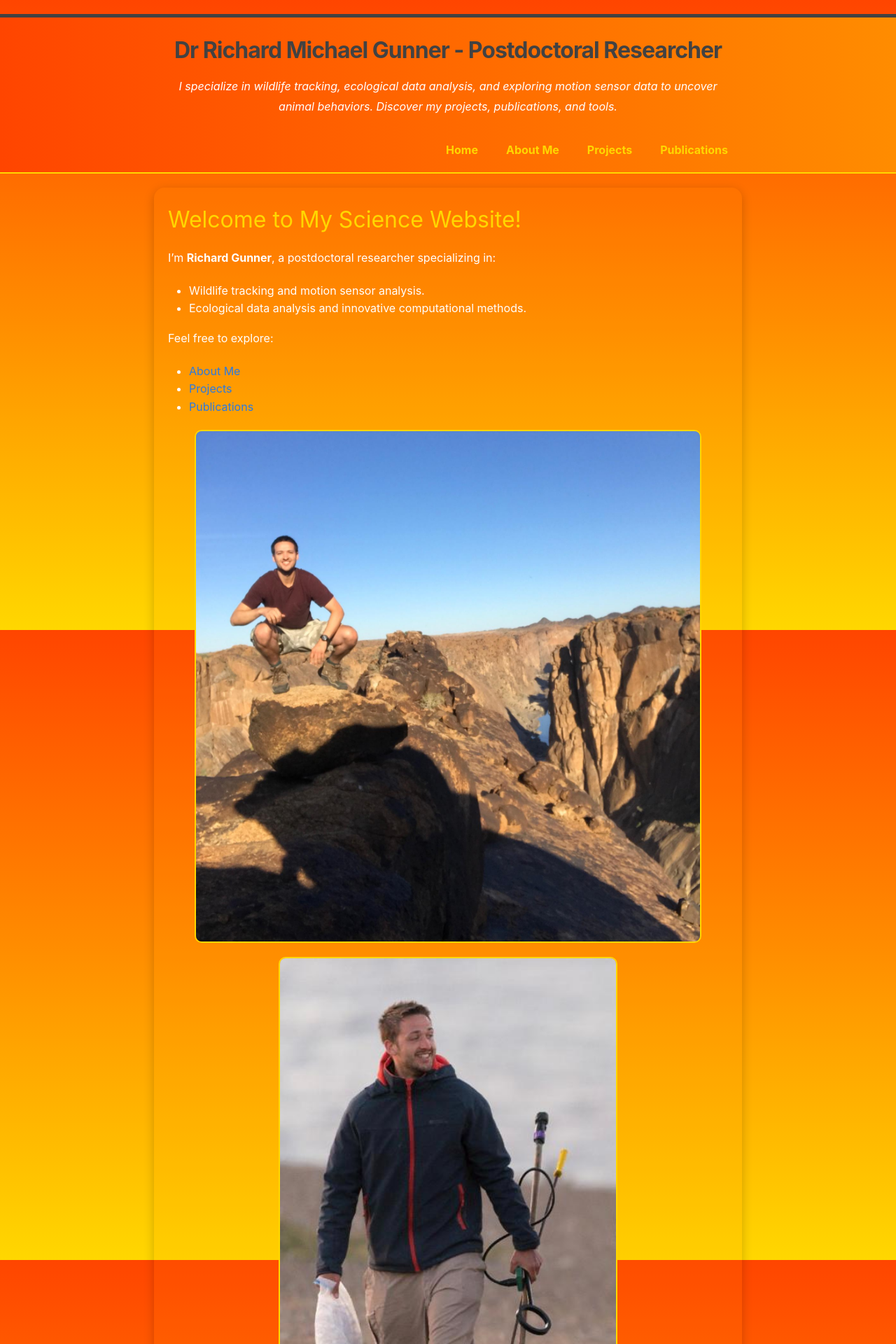
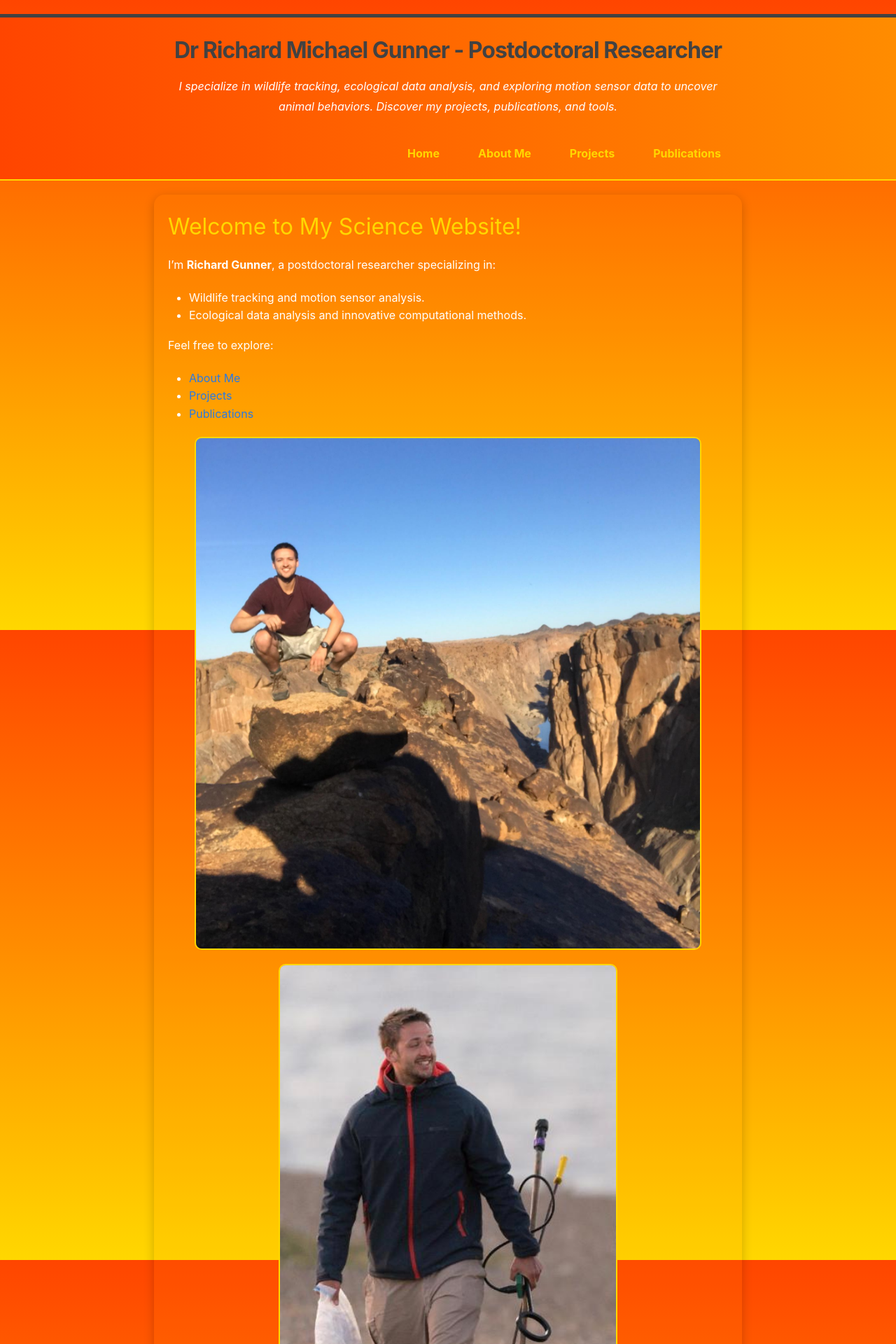
Before and after one commit to Richard6195/my-website, a Jekyll site: the page built from index.md, in a window 1280 px wide. Shown: the top 1920 px of the page at 70% size. Built offline with Jekyll 4.4.1, drawn with Linux system fonts in a browser that asks for light colours.

```diff
--- a/_config.yml
+++ b/_config.yml
@@ -8,8 +8,8 @@ description: >-
   I specialize in wildlife tracking,
   ecological data analysis, and exploring motion sensor data to uncover
   animal behaviors. Discover my projects, publications, and tools.
-baseurl: "/my-website"
-url: "https://richard6195.github.io"
+baseurl: "" # Leave blank if hosted on GitHub Pages at root
+url: "https://richard6195.github.io/my-website"
 github_username: "https://github.com/Richard6195"
 social_links:
   researchgate: "https://www.researchgate.net/profile/Richard-Gunner-2"
--- a/_includes/head.html
+++ b/_includes/head.html
@@ -1,31 +1,21 @@
 <head>
+  <!-- Google tag (gtag.js) -->
+<script async src="https://www.googletagmanager.com/gtag/js?id=G-878CQYNYYF"></script>
+<script>
+  window.dataLayer = window.dataLayer || [];
+  function gtag(){dataLayer.push(arguments);}
+  gtag('js', new Date());
+
+  gtag('config', 'G-878CQYNYYF');
+</script>
   <meta charset="utf-8">
   <meta http-equiv="X-UA-Compatible" content="IE=edge">
   <meta name="viewport" content="width=device-width, initial-scale=1">
-
-  <!-- SEO Meta Tags -->
   <meta name="description" content="Dr. Richard Gunner's official site for wildlife tracking, ecological research, and data analysis.">
-  <meta name="keywords" content="wildlife tracking, ecology, research, publications, animal movement, Richard Gunner, dead-reckoning">
-
-  <!-- Jekyll SEO Tag -->
+  <meta name="keywords" content="wildlife tracking, ecology, research, publications, animal movement, Richard Gunner, dead reckoning">
   {%- seo -%}
-
-  <!-- Link to Stylesheet -->
-  <link rel="stylesheet" href="{{ '/assets/main.css' | absolute_url }}">
-
-  <!-- RSS Feeds -->
+  <link rel="stylesheet" href="{{ "/assets/main.css" | relative_url }}">
   {%- feed_meta -%}
-
-  <!-- Google Analytics -->
-  <script async src="https://www.googletagmanager.com/gtag/js?id=G-878CQYNYYF"></script>
-  <script>
-    window.dataLayer = window.dataLayer || [];
-    function gtag(){dataLayer.push(arguments);}
-    gtag('js', new Date());
-    gtag('config', 'G-878CQYNYYF');
-  </script>
-
-  <!-- Jekyll Environment -->
   {%- if jekyll.environment == 'production' and site.google_analytics -%}
     {%- include google-analytics.html -%}
   {%- endif -%}
--- a/_sass/minima/_custom.scss
+++ b/_sass/minima/_custom.scss
@@ -35,7 +35,8 @@ body {
 .site-nav {
   display: flex;
   justify-content: center;
-  gap: 20px;
+  gap: 15px;
+  flex-wrap: wrap; /* Ensures items wrap to the next line on small screens */
   margin-top: 15px;
 }
 
@@ -43,11 +44,13 @@ body {
   text-decoration: none;
   color: #FFD700; /* Gold links */
   font-weight: bold;
+  padding: 5px 10px; /* Add padding for better clickability */
+  border-radius: 5px; /* Optional: Rounded corners */
 }
 
 .site-nav .page-link:hover {
   text-decoration: underline;
-  color: #ffffff; /* White hover effect */
+  color: $brand-color;
 }
 
 /* Footer Styling */
@@ -115,4 +118,21 @@ img, video {
   .image-row img, .video-row video {
     max-width: 100%;
   }
+
+/* Adjustments for Mobile Devices */
+  .site-header {
+    text-align: center;
+  }
+
+  .site-nav {
+    flex-direction: column; /* Stack links vertically on small screens */
+    gap: 10px;
+  }
+
+  .site-nav .page-link {
+    color: #FFD700; /* Gold links */
+    font-size: 1rem; /* Adjust font size for mobile */
+    padding: 10px 15px; /* Add more spacing for touch devices */
+    box-shadow: 0px 2px 4px rgba(0, 0, 0, 0.1); /* Optional: Add subtle shadow */
+  }
 }
```
